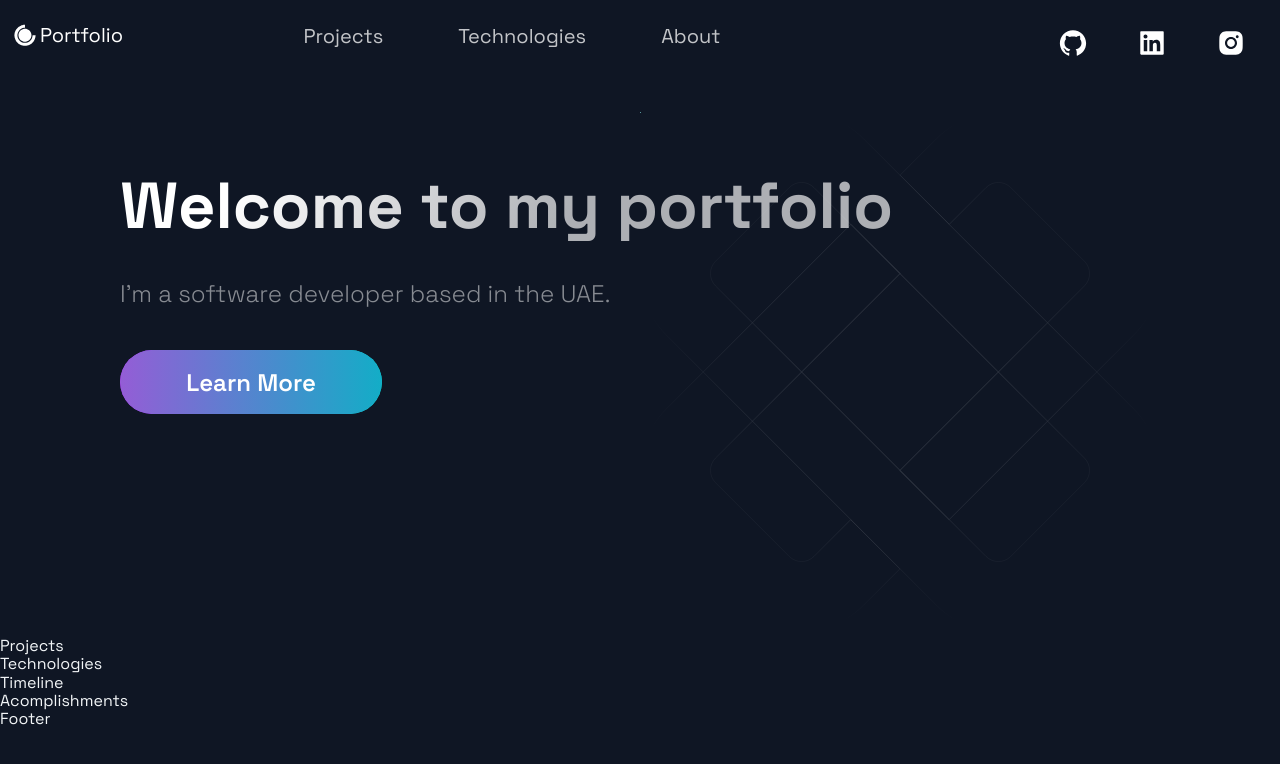
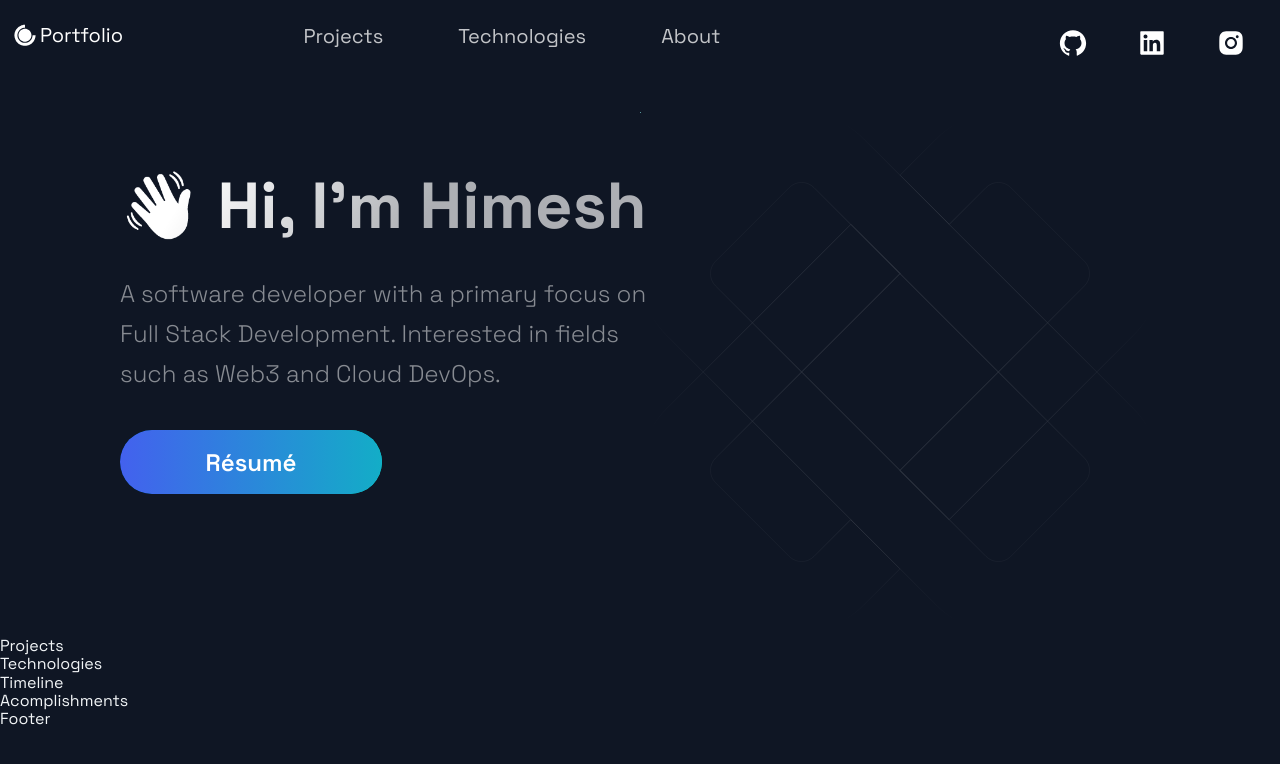
Before and after one commit to DeviousLab/deviouslab-portfolio, a Next.js app: page / in a window 1280 px wide. Shown: the top 764 px of the page. Built offline with nearby package versions, Linux system fonts and the light colour scheme.

Commit message:
Finalised hero section with title and description
Signed-off-by: DeviousLab <deviouslab@gmail.com>

```diff
--- a/src/components/hero/hero.jsx
+++ b/src/components/hero/hero.jsx
@@ -4,16 +4,16 @@ import { Section, SectionText, SectionTitle } from '../../styles/global-componen
 import Button from '../../styles/global-components/button';
 import { LeftSection } from './hero-styles';
 
-const Hero = () => (
+const Hero = (props) => (
   <Section row nopadding>
     <LeftSection>
       <SectionTitle main center>
-        Welcome to my portfolio
+        👋 Hi, I'm Himesh
       </SectionTitle>
       <SectionText>
-        I'm a software developer based in the UAE.
+        A software developer with a primary focus on Full Stack Development. Interested in fields such as Web3 and Cloud DevOps.
       </SectionText>
-      <Button onClick={() => window.location = 'https://google.com'}>Learn More</Button>
+      <Button onClick={props.handleClick}>Résumé</Button>
     </LeftSection>
   </Section>
 );
--- a/src/styles/global-components/app.styles.jsx
+++ b/src/styles/global-components/app.styles.jsx
@@ -177,7 +177,7 @@ export const ButtonBack = styled.div`
   justify-content: center;
   margin: ${({ alt, form }) => (alt || form) ? '0' : '0 0 80px'};
   color: #fff;
-  background: ${({ alt }) => alt ? 'linear-gradient(270deg, #ff622e 0%, #B133FF 100%)' : 'linear-gradient(270deg, #00DBD8 0%, #B133FF 100%)'};
+  background: ${({ alt }) => alt ? 'linear-gradient(270deg, #ff622e 0%, #B133FF 100%)' : 'linear-gradient(270deg, #00DBD8 0%, #023e8a 100%)'};
   cursor: pointer;
   transition: 0.5s ease;
   position: relative;
@@ -209,7 +209,7 @@ export const ButtonFront = styled.button`
   left: 0;
   width: 100%;
   height: 100%;
-  background: ${({ alt }) => alt ? 'linear-gradient(270deg, #F46737 0%, #945DD6 100%)' : 'linear-gradient(270deg, #13ADC7 0%, #945DD6 100%)'};
+  background: ${({ alt }) => alt ? 'linear-gradient(270deg, #F46737 0%, #945DD6 100%)' : 'linear-gradient(270deg, #13ADC7 0%, #4361ee 100%)'};
   opacity: ${({ disabled }) => disabled ? '.5' : '1'};
   transition: .4s ease;
   font-size: ${({ alt }) => alt ? '20px' : '24px'};
```
